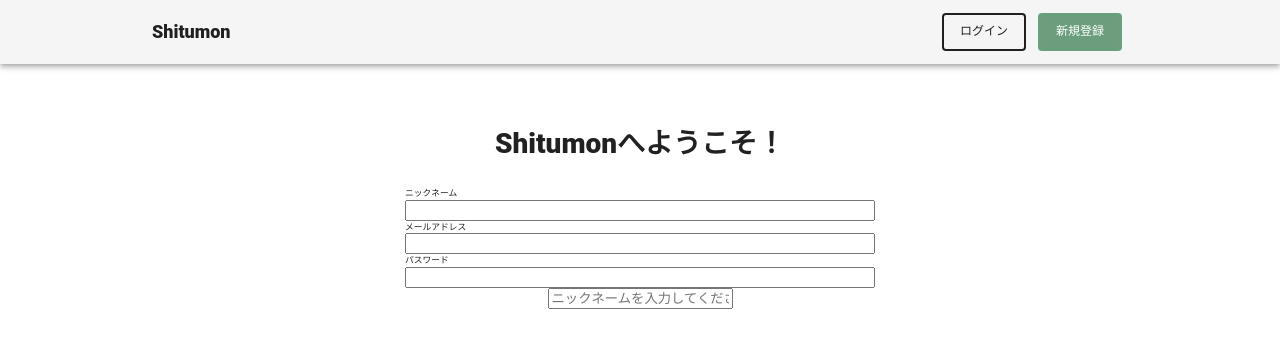
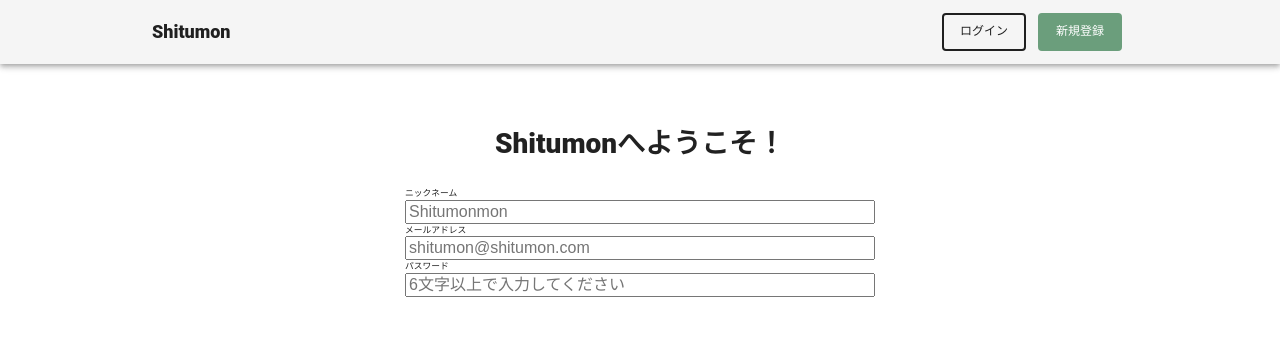
Before and after one commit to j9141997/question_service, a Next.js app: page /auth/register in a window 1280 px wide. Shown: the top 348 px of the page. Built offline with nearby package versions, Linux system fonts and the light colour scheme.

Commit message:
edit input field

```diff
--- a/src/components/molecule/InputGroup.tsx
+++ b/src/components/molecule/InputGroup.tsx
@@ -4,25 +4,31 @@ import styled from 'styled-components';
 type Props = {
   labelName: string;
   name: string;
+  placeholder?: string;
 }
 
-type labelProps = Pick<Props, 'name'>;
-
-const Input = styled.div`
+const Group = styled.div`
   text-align: left;
 `
-const InputLabel = styled.label``
-const InputField = styled.input`
+const Label = styled.label``
+const Input = styled.input`
   width: 100%;
+  @media (min-width: 1024px) {
+    font-size: 1.6rem;
+  }
 `
 
-const InputGroup: FC<Props> = ({ labelName, name }) => (
-  <Input>
-    <InputLabel htmlFor={name}>{ labelName }</InputLabel>
+const InputGroup: FC<Props> = ({
+  labelName,
+  name,
+  placeholder
+  }) => (
+  <Group>
+    <Label htmlFor={name}>{ labelName }</Label>
     <div>
-      <InputField name={name} />
+      <Input name={name} placeholder={placeholder} />
     </div>
-  </Input>
+  </Group>
 );
 
 export default InputGroup;
--- a/src/pages/auth/register.tsx
+++ b/src/pages/auth/register.tsx
@@ -15,10 +15,9 @@ const RegisterTitle = styled.h1`
 const register = (props) => (
   <AuthContainer>
     <RegisterTitle>Shitumonへようこそ！</RegisterTitle>
-    <InputGroup labelName="ニックネーム" name="nickname" />
-    <InputGroup labelName="メールアドレス" name="email" />
-    <InputGroup labelName="パスワード" name="password" />
-    <input type="nickname" placeholder="ニックネームを入力してください" required/>
+      <InputGroup labelName="ニックネーム" name="nickname" placeholder="Shitumonmon" />
+      <InputGroup labelName="メールアドレス" name="email" placeholder="shitumon@shitumon.com" />
+      <InputGroup labelName="パスワード" name="password" placeholder="6文字以上で入力してください" />
   </AuthContainer>
 );
 
```
